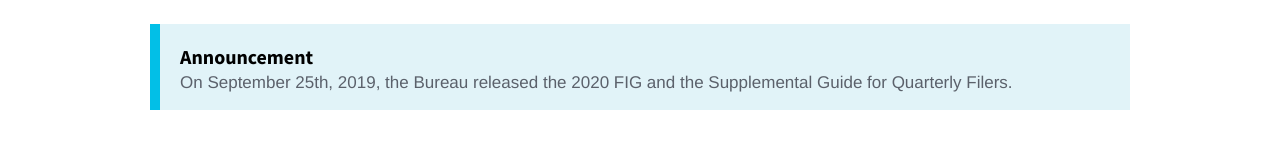
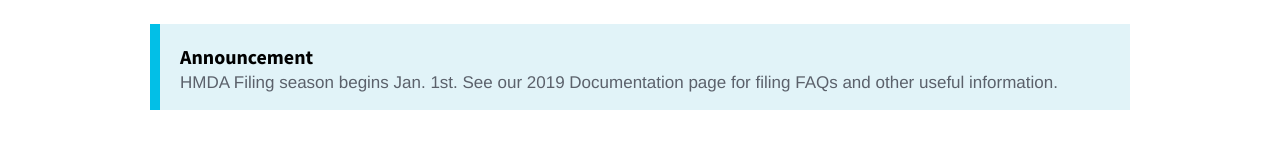
Before and after one commit to cfpb/hmda-homepage, a React (Create React App) app: page / in a window 1280 px wide. Shown: the part 253-413 px from the top of the page. Built offline with nearby package versions, Linux system fonts and the light colour scheme.

Commit message:
Update announcement and documentation link

```diff
--- a/src/Header.jsx
+++ b/src/Header.jsx
@@ -10,7 +10,7 @@
   { name: 'Data Browser', href: '/data-browser/' },
   { name: 'Data Publication', href: '/data-publication/' },
   { name: 'Tools', href: '/tools/' },
-  { name: 'Documentation', href: '/documentation/' }
+  { name: 'Documentation', href: '/documentation/2019/' }
 ]
 
 const Header = ({links = defaultLinks}) => {
--- a/src/Home.jsx
+++ b/src/Home.jsx
@@ -18,7 +18,7 @@
           <div className="alert-body">
             <h3 className="alert-heading">Announcement</h3>
             <p className="alert-text">
-                On September 25th, 2019, the Bureau released the 2020 FIG and the Supplemental Guide for Quarterly Filers.
+              HMDA Filing season begins Jan. 1st. See our 2019 Documentation page for filing FAQs and other useful information.
             </p>
           </div>
         </div>
```
